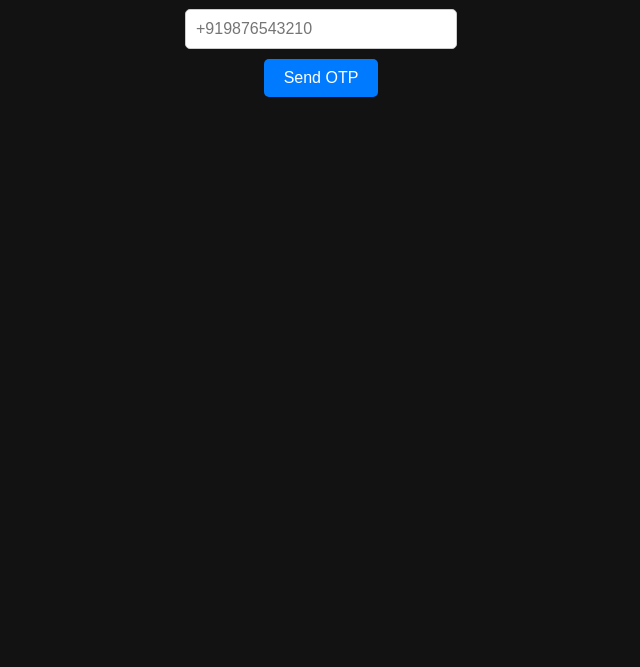
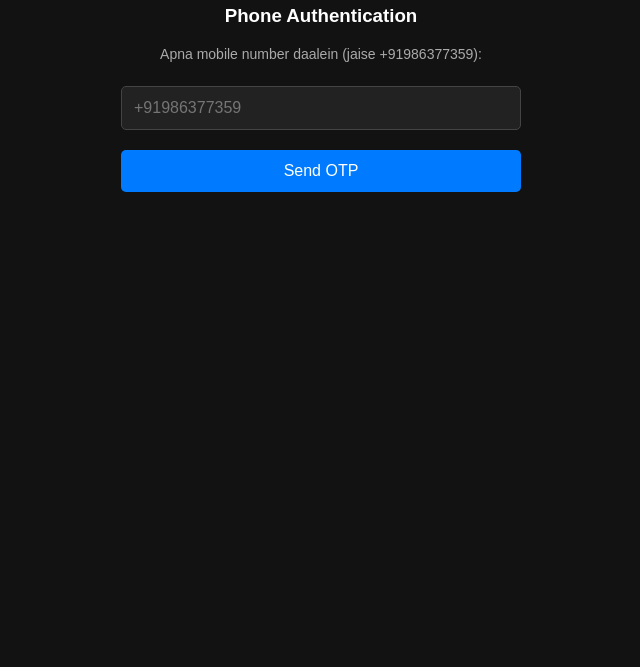
Before and after one commit to vkm359/Vkmchats, a website: page public/index.html in a window 1280 px wide. Shown: the part 133-800 px from the top of the page, without its empty margins (319-959 px from the left). Drawn offline with Linux system fonts and the light colour scheme.

Commit message:
Refactor index.html for better layout and styling
Updated title and improved styling for input and button elements. Enhanced structure with a container for better layout and adjusted placeholder text.

```diff
--- a/public/index.html
+++ b/public/index.html
@@ -3,44 +3,77 @@
 <head>
     <meta charset="UTF-8">
     <meta name="viewport" content="width=device-width, initial-scale=1.0">
-    <title>VKMChats - Login</title>
+    <title>VKM CHATS</title>
     <style>
-        body { font-family: Arial, sans-serif; text-align: center; margin-top: 50px; background: #121212; color: white; }
-        input { padding: 10px; font-size: 16px; margin: 10px; border-radius: 5px; border: 1px solid #ccc; width: 250px; }
-        button { padding: 10px 20px; font-size: 16px; background: #007bff; color: white; border: none; border-radius: 5px; cursor: pointer; }
+        body {
+            font-family: Arial, sans-serif;
+            text-align: center;
+            margin-top: 50px;
+            background: #121212;
+            color: white;
+        }
+        .container {
+            max-width: 400px;
+            margin: auto;
+            padding: 20px;
+        }
+        input {
+            padding: 12px;
+            font-size: 16px;
+            margin: 10px 0;
+            border-radius: 5px;
+            border: 1px solid #444;
+            width: 100%;
+            background: #222;
+            color: white;
+            box-sizing: border-box;
+        }
+        button {
+            padding: 12px 20px;
+            font-size: 16px;
+            background: #007bff;
+            color: white;
+            border: none;
+            border-radius: 5px;
+            cursor: pointer;
+            width: 100%;
+            margin-top: 10px;
+        }
         button:hover { background: #0056b3; }
     </style>
 </head>
 <body>
 
-    <h2>VKMChats Phone Authentication</h2>
+    <div class="container">
+        <h2>VKM CHATS</h2>
+        <h3>Phone Authentication</h3>
 
-    <!-- Step 1: Phone Number Section -->
+        <!-- Phone Number Section -->
         <div id="phone-section">
-        <p>Apna mobile number daalein (Country code ke sath, jaise +91):</p>
-        <input type="text" id="phone-number" placeholder="+919876543210"><br>
+            <p style="font-size: 14px; color: #aaa;">Apna mobile number daalein (jaise +91986377359):</p>
+            <input type="text" id="phone-number" placeholder="+91986377359">
             <button id="send-otp-btn">Send OTP</button>
         </div>
 
-    <!-- Step 2: OTP Section (Initially Hidden) -->
+        <!-- OTP Section (Hidden Initially) -->
         <div id="otp-section" style="display:none;">
-        <p>SMS me aaya 6-digit OTP daalein:</p>
-        <input type="text" id="otp-code" placeholder="123456"><br>
+            <p style="font-size: 14px; color: #aaa;">SMS me aaya 6-digit OTP daalein:</p>
+            <input type="text" id="otp-code" placeholder="123456">
             <button id="verify-otp-btn">Verify OTP</button>
         </div>
 
-    <!-- Firebase reCAPTCHA container (Yeh zaroori hai!) -->
+        <!-- Firebase reCAPTCHA Container -->
         <div id="recaptcha-container"></div>
+    </div>
 
-    <!-- Firebase aur Login ka Logic yahan likha hai -->
+    <!-- Firebase Logic -->
     <script type="module">
-        // Firebase SDK CDN se import karein
         import { initializeApp } from "https://www.gstatic.com/firebasejs/10.8.0/firebase-app.js";
         import { getAuth, RecaptchaVerifier, signInWithPhoneNumber } from "https://www.gstatic.com/firebasejs/10.8.0/firebase-auth.js";
 
-        // Apni Firebase Config yahan dalein
+        // 🔥 APNI FIREBASE CONFIG YAHAN FIREBASE CONSOLE SE COPY KARKE DALEN 🔥
         const firebaseConfig = {
-          apiKey: "Aapki_API_Key",
+          apiKey: "YAHAN_APNI_REAL_API_KEY_DAALEIN",
           authDomain: "vkmchats.firebaseapp.com",
           projectId: "vkmchats",
           storageBucket: "vkmchats.appspot.com",
@@ -48,35 +81,35 @@
           appId: "Aapka_App_Id"
         };
 
-        // Firebase initialize karein
         const app = initializeApp(firebaseConfig);
         const auth = getAuth(app);
 
-        // reCAPTCHA Verifier setup karein
+        // Invisible reCAPTCHA setup
         window.recaptchaVerifier = new RecaptchaVerifier(auth, 'recaptcha-container', {
-          'size': 'invisible', // Invisible reCAPTCHA
-          'callback': (response) => {
-            // reCAPTCHA verified
-          }
+          'size': 'invisible',
+          'callback': (response) => {}
         });
 
-        // Jab user "Send OTP" button dabaye
+        // Send OTP Button Click Event
         document.getElementById('send-otp-btn').addEventListener('click', () => {
-          const phoneNumber = document.getElementById('phone-number').value;
-          const appVerifier = window.recaptchaVerifier;
+          let phoneNumber = document.getElementById('phone-number').value.trim();
 
           if (!phoneNumber) {
             alert("Kripya phone number daalein!");
             return;
           }
 
+          // Agar user '+' lagana bhool jaye toh automatic laga dega
+          if (!phoneNumber.startsWith('+')) {
+            phoneNumber = '+' + phoneNumber;
+          }
+
+          const appVerifier = window.recaptchaVerifier;
+
           signInWithPhoneNumber(auth, phoneNumber, appVerifier)
             .then((confirmationResult) => {
-              // SMS successfully bhej diya gaya hai
               window.confirmationResult = confirmationResult;
               alert("OTP SMS successfully bhej diya gaya hai!");
-
-              // Phone section chhupayein aur OTP section dikhayein
               document.getElementById('phone-section').style.display = 'none';
               document.getElementById('otp-section').style.display = 'block';
             })
@@ -86,9 +119,9 @@
             });
         });
 
-        // Jab user "Verify OTP" button dabaye
+        // Verify OTP Button Click Event
         document.getElementById('verify-otp-btn').addEventListener('click', () => {
-          const code = document.getElementById('otp-code').value;
+          const code = document.getElementById('otp-code').value.trim();
 
           if (!code) {
             alert("Kripya OTP daalein!");
@@ -98,7 +131,7 @@
           window.confirmationResult.confirm(code).then((result) => {
             const user = result.user;
             alert("Login Safal Rahi! User UID: " + user.uid);
-            // Yahan par aap user ko chat page par redirect kar sakte hain
+            // Yahan se aap user ko aage chat page par bhej sakte hain
           }).catch((error) => {
             console.error("Invalid OTP:", error);
             alert("Galat OTP daala gaya hai!");
```
Lines whose indentation alone changed are shown as unchanged.
